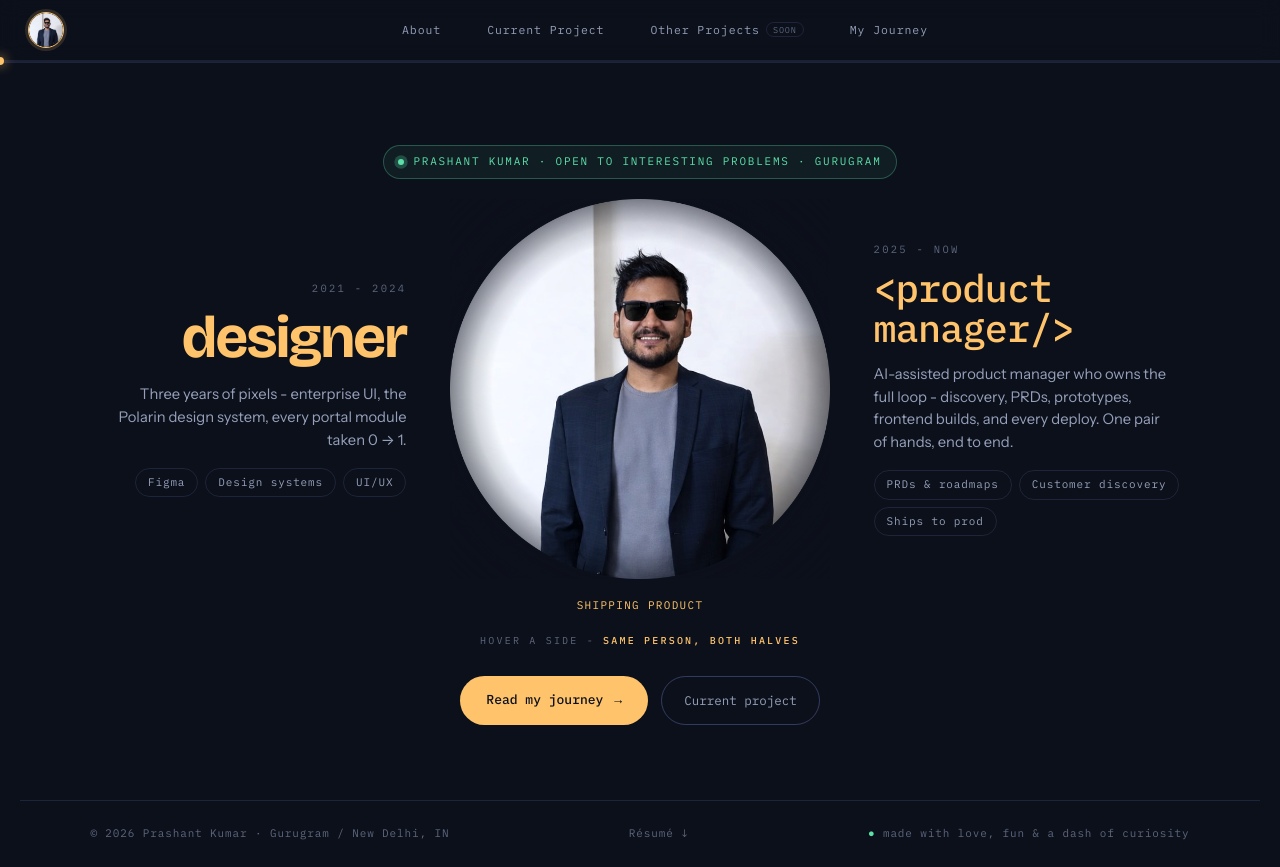
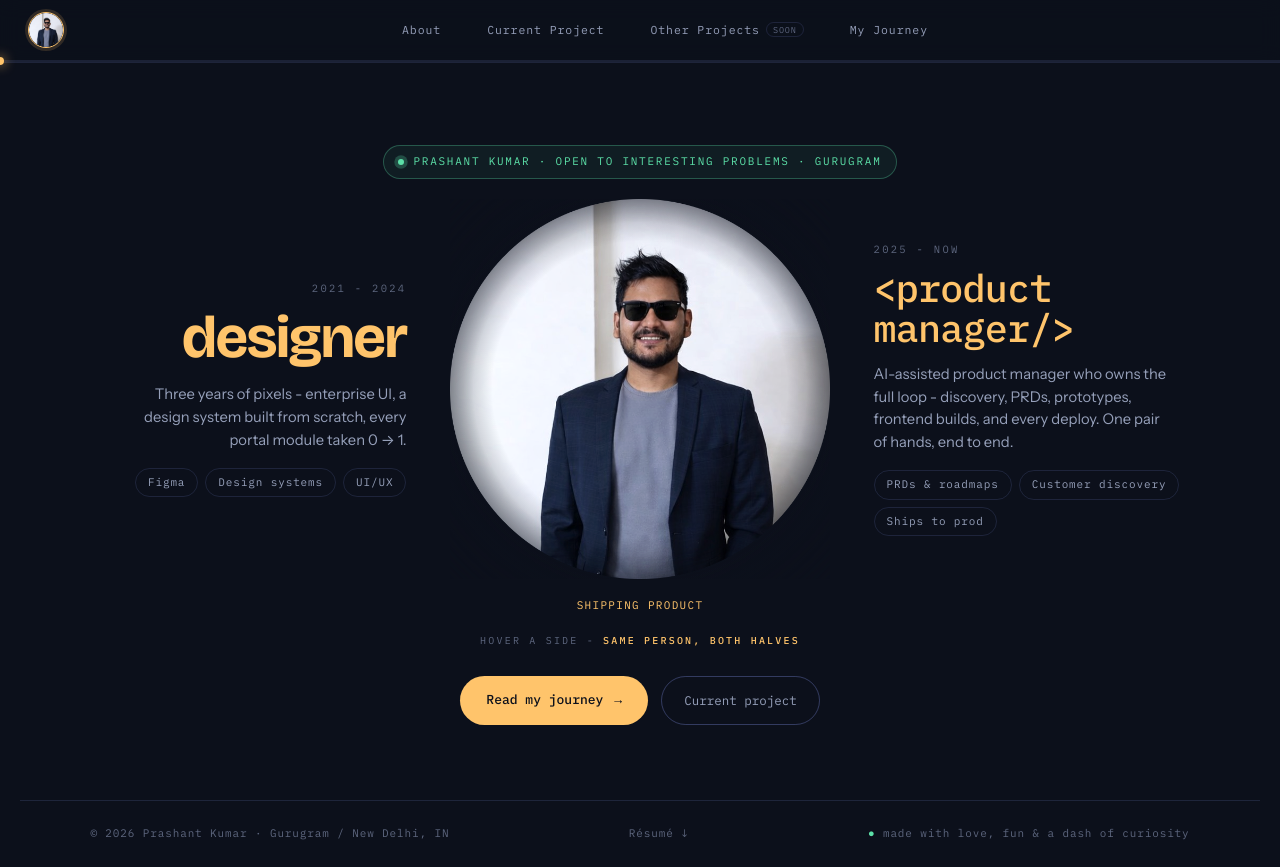
Before and after one commit to prashant-designs/Prashantfolio, a React (Vite) app: page / in a window 1280 px wide. Built offline with nearby package versions, Linux system fonts and the light colour scheme.

Commit message:
Generalize designer-side hero copy, drop Polarin naming

```diff
--- a/src/pages/Home.jsx
+++ b/src/pages/Home.jsx
@@ -19,7 +19,7 @@ export default function Home() {
         <div className="side side-design">
           <span className="tagl">2021 - 2024</span>
           <h2>designer</h2>
-          <p>Three years of pixels - enterprise UI, the Polarin design system, every portal module taken 0 → 1.</p>
+          <p>Three years of pixels - enterprise UI, a design system built from scratch, every portal module taken 0 → 1.</p>
           <div className="side-skills">
             <span className="chip">Figma</span>
             <span className="chip">Design systems</span>
```
